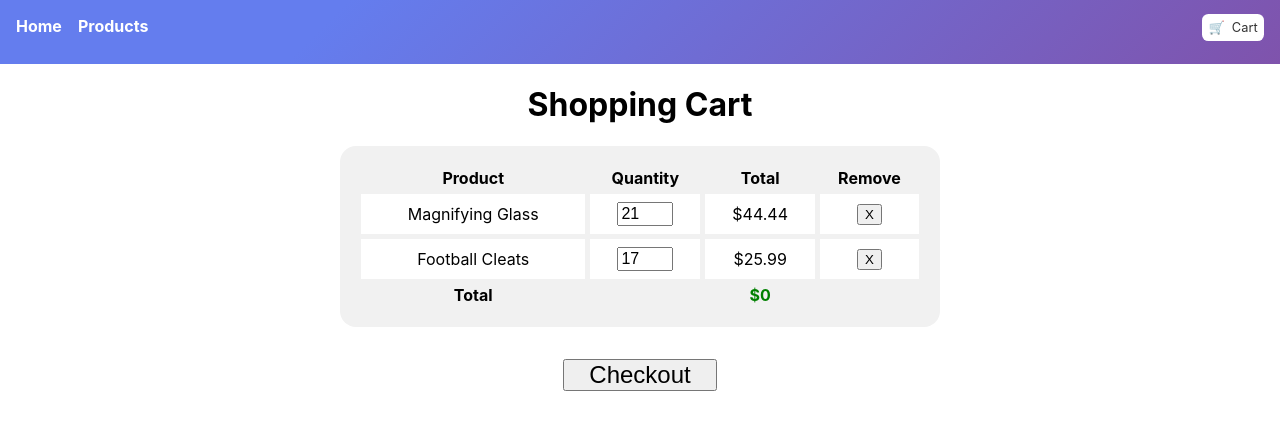
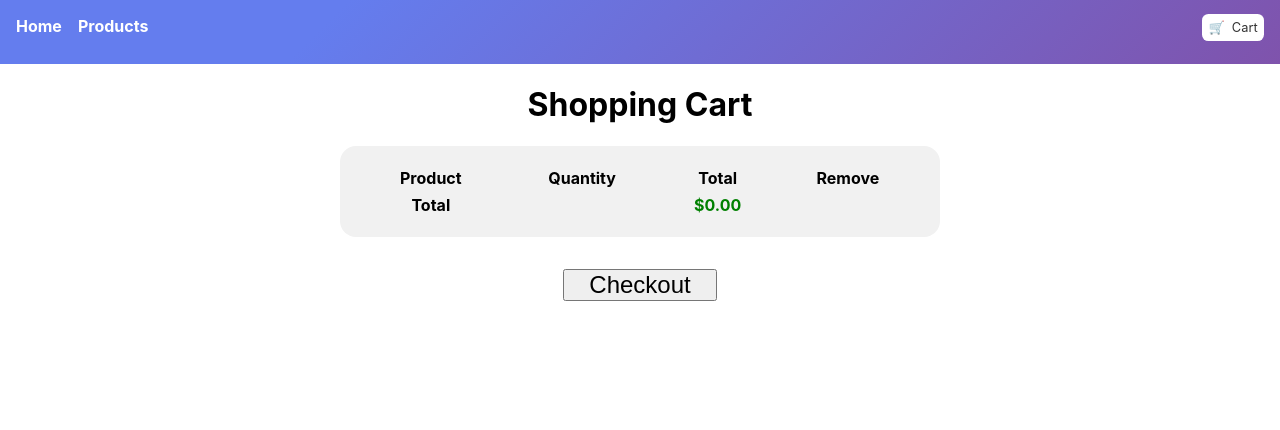
Before and after one commit to zillur-rgb/ts-redux-toolkit-shopping-cart, a React (Vite) app: page /cart in a window 1280 px wide. Shown: the top 430 px of the page. Built offline with nearby package versions, Linux system fonts and the light colour scheme.

Commit message:
feat: get total price

```diff
--- a/src/features/cart/Cart.tsx
+++ b/src/features/cart/Cart.tsx
@@ -1,7 +1,13 @@
 import React from "react";
 import styles from "./Cart.module.css";
+import { useAppSelector } from "../../hooks";
+import { getTotalPrice } from "./cartSlice";
 
 export function Cart() {
+  const products = useAppSelector((state) => state.products.products);
+  const cart = useAppSelector((state) => state.cart.items);
+  const totalPrice = useAppSelector(getTotalPrice);
+
   return (
     <main className="page">
       <h1>Shopping Cart</h1>
@@ -15,36 +21,33 @@ export function Cart() {
           </tr>
         </thead>
         <tbody>
-          <tr>
-            <td>Magnifying Glass</td>
+          {Object.entries(cart).map(([id, quantity]) => (
+            <tr key={id}>
+              <td>{products[id].name}</td>
               <td>
-              <input type="text" className={styles.input} defaultValue={21} />
+                <input
+                  type="text"
+                  className={styles.input}
+                  defaultValue={quantity as number}
+                />
               </td>
-            <td>$44.44</td>
+              <td>{products[id].price}</td>
+
               <td>
-              <button aria-label="Remove Magnifying Glass from Shopping Cart">
-                X
+                <button
+                  aria-label={`Remove ${products[id].name} from shopping cart`}
+                >
+                  x
                 </button>
               </td>
             </tr>
-          <tr>
-            <td>Football Cleats</td>
-            <td>
-              <input type="text" className={styles.input} defaultValue={17} />
-            </td>
-            <td>$25.99</td>
-            <td>
-              <button aria-label="Remove Football Cleats from Shopping Cart">
-                X
-              </button>
-            </td>
-          </tr>
+          ))}
         </tbody>
         <tfoot>
           <tr>
             <td>Total</td>
             <td></td>
-            <td className={styles.total}>${0.0}</td>
+            <td className={styles.total}>${totalPrice}</td>
             <td></td>
           </tr>
         </tfoot>
--- a/src/features/cart/cartSlice.ts
+++ b/src/features/cart/cartSlice.ts
@@ -46,3 +46,15 @@ export const getMemoizedNumItems = createSelector(
     return numItems;
   }
 );
+
+export const getTotalPrice = createSelector(
+  (state: RootState) => state.cart.items,
+  (state: RootState) => state.products.products,
+  (items, products) => {
+    let total = 0;
+    for (let id in items) {
+      total += products[id].price * items[id];
+    }
+    return total.toFixed(2);
+  }
+);
```
Lines whose indentation alone changed are shown as unchanged.
